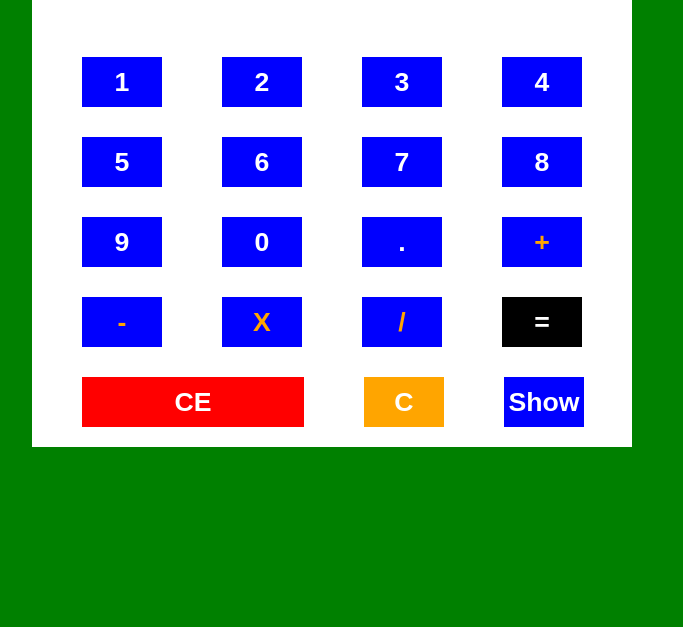
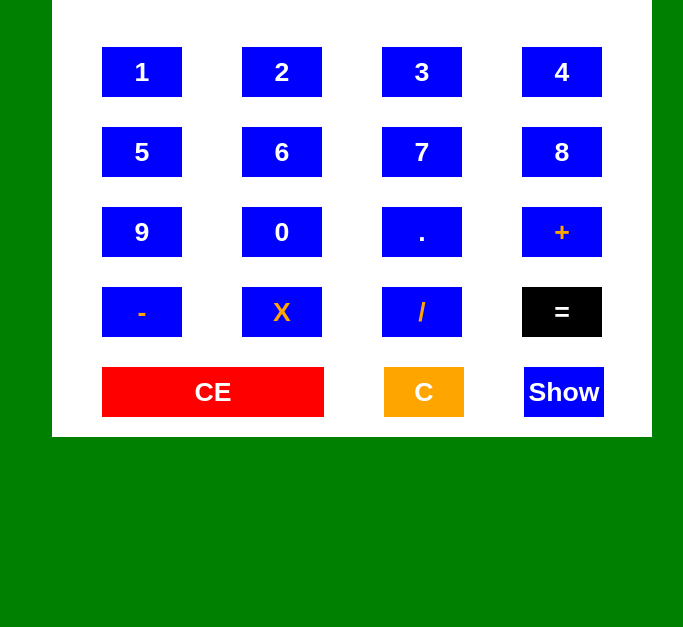
Before and after one commit to adami0/calculatrice, a plain HTML site: page index.html in a window 1280 px wide. Shown: the part 353-980 px from the top of the page, without its empty margins (288-971 px from the left). Drawn offline with Linux system fonts and the light colour scheme.

Commit message:
modification css flex

```diff
--- a/assets/css/style.css
+++ b/assets/css/style.css
@@ -4,7 +4,7 @@
 }
 
 #wrap {
-  display: inline-block;
+  display: flex;
   width: 100%;
   height: 980px;
   background-color: green;
@@ -13,8 +13,6 @@
 #calculatrice {
   display: inline-block;
   margin: auto;
-  margin-left: 25%;
-  margin-top: 200px;
   height: 600px;
   width: 600px;
   background-color: white;
```
